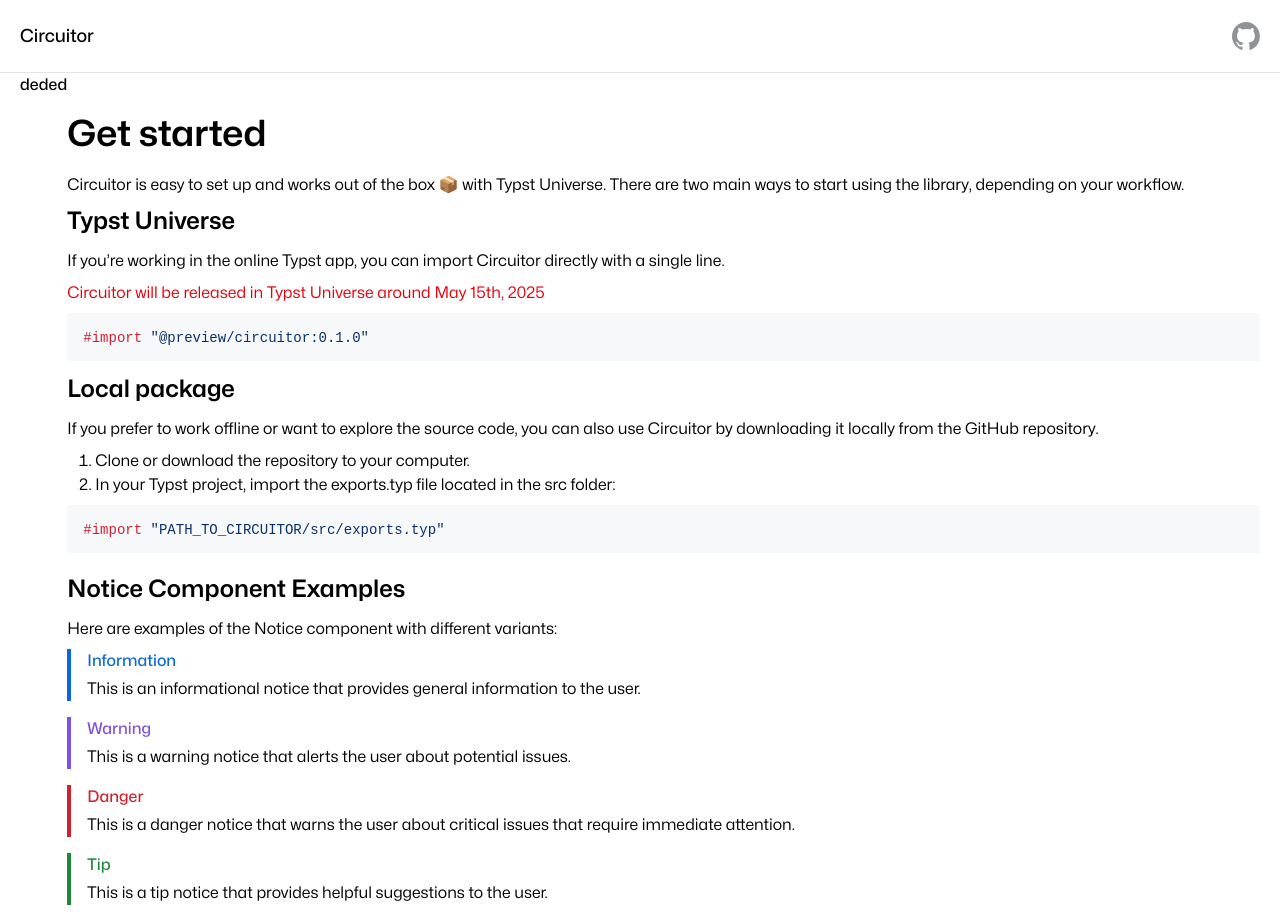
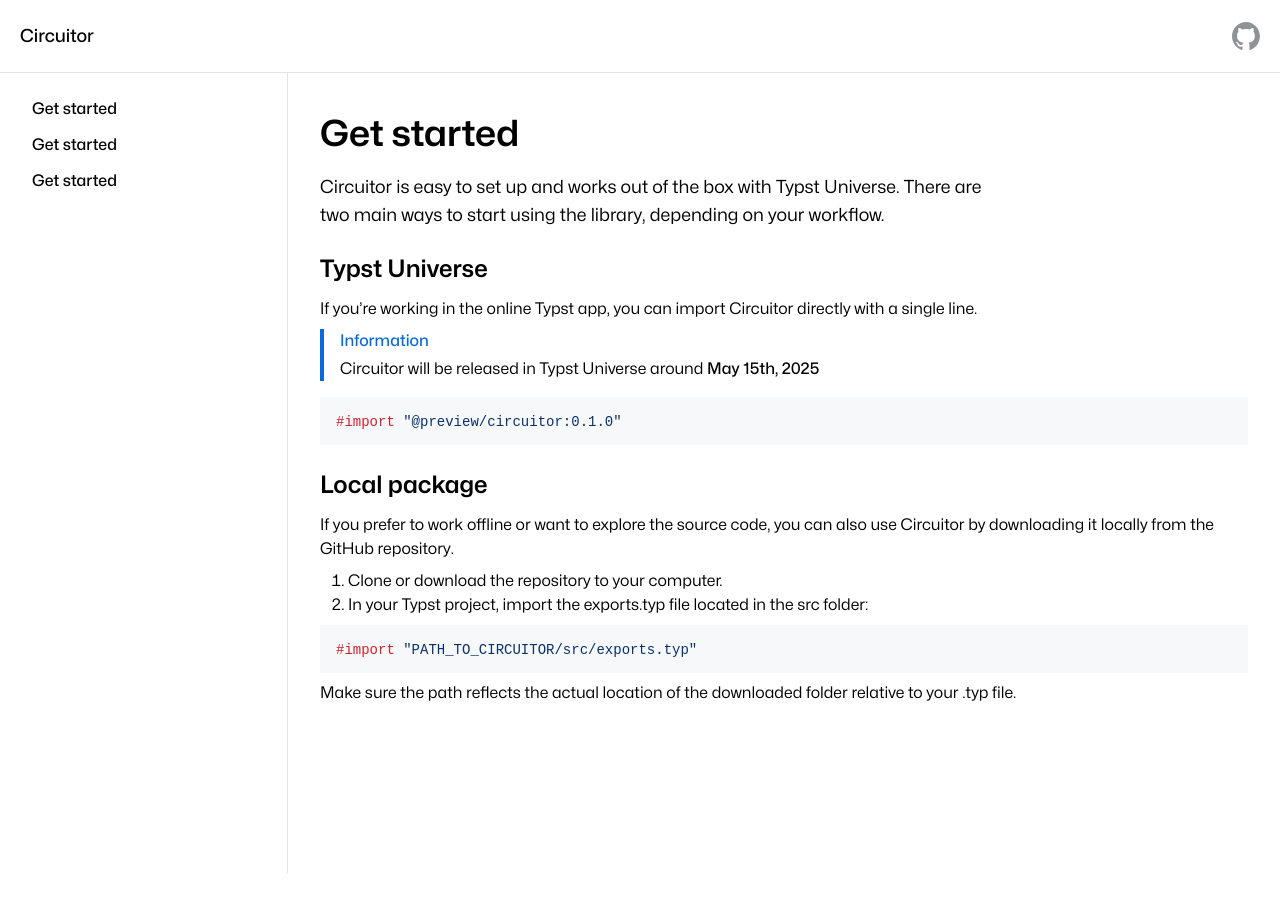
Before and after one commit to l0uisgrange/shiki-minimal-example, a SvelteKit app: page /docs in a window 1280 px wide. Shown: the top 919 px of the page. After the commit the page ends 873 px from the top, so only its background shows below. Built offline with nearby package versions, Linux system fonts and the light colour scheme; a web font is replaced by a local one.

Commit message:
Added basic structure

```diff
--- a/src/app.css
+++ b/src/app.css
@@ -18,16 +18,14 @@
 
 @theme {
     --font-display: "Mona Sans", "sans-serif";
-
     --color-neutral-900: rgb(13,17,23);
+    --color-neutral-border: #3d444d;
     --color-neutral-800: #151b23;
     --color-neutral-100: rgb(246, 248, 250);
 }
 
 html {
     @apply font-display antialiased;
-
-
     pre {
         @apply bg-neutral-100! dark:bg-neutral-800!;
     }
@@ -42,11 +40,15 @@
     @apply dark:bg-neutral-900 dark:text-white;
 }
 
+.border-* {
+    @apply border-neutral-200 dark:border-neutral-800;
+}
+
 h1 {
     @apply text-4xl font-semibold font-stretch-105% mb-5;
 }
 h2 {
-    @apply text-2xl font-semibold mb-3;
+    @apply text-2xl font-semibold mb-3 mt-6;
 }
 p, ul {
     @apply subpixel-antialiased mb-2;
--- a/src/lib/components/Code.svelte
+++ b/src/lib/components/Code.svelte
@@ -24,6 +24,6 @@
 	});
 </script>
 
-<div class="bg-neutral-100 px-4 py-3 dark:bg-neutral-800">
+<div class="mb-2 bg-neutral-100 px-4 py-3 dark:bg-neutral-800">
 	{@html code}
 </div>
--- /dev/null
+++ b/src/lib/components/NavButton.svelte
@@ -0,0 +1,11 @@
+<script lang="ts">
+	let { children, active = false, href } = $props();
+</script>
+
+<a
+	{href}
+	class="block {active &&
+		'bg-neutral-100'} w-full max-w-none cursor-pointer rounded-md px-3 py-1 hover:bg-neutral-100"
+>
+	{@render children()}
+</a>
--- a/src/routes/+layout.svelte
+++ b/src/routes/+layout.svelte
@@ -1,19 +1,23 @@
 <script lang="ts">
 	import '../app.css';
 	import github from '$lib/github-mark.svg';
+	import githublight from '$lib/github-light.svg';
 
 	let { children } = $props();
 </script>
 
-<div class="dark:gray-dark border-b border-neutral-200 py-3">
+<div class="dark:gray-dark dark:border-neutral-border border-b border-neutral-200 py-3">
 	<div class="mx-auto flex items-center justify-between px-5 py-2.5 text-lg font-medium">
 		<a href="/circuitor">Circuitor</a>
 		<a
 			class="opacity-50 transition hover:opacity-75"
 			href="https://github.com/l0uisgrange/circuitor"
 		>
-			<img src={github} alt="circuit" class="size-7" />
+			<img src={github} alt="circuit" class="size-7 dark:hidden" />
+			<img src={githublight} alt="circuit" class="hidden size-7 dark:block" />
 		</a>
 	</div>
 </div>
-{@render children()}
+<div class="max-w-screen">
+	{@render children()}
+</div>
--- a/src/routes/+page.svelte
+++ b/src/routes/+page.svelte
@@ -5,7 +5,7 @@
 <div
 	class="flex min-h-screen w-screen flex-col items-center justify-center bg-neutral-900 py-20 text-center text-white"
 >
-	<span class="max-w-3xl text-7xl font-bold font-stretch-expanded">
+	<span class="max-w-3xl text-4xl font-bold font-stretch-expanded md:text-7xl">
 		Draw electronic circuits like a champion
 	</span>
 	<div class="mt-8 flex items-center gap-3">
@@ -17,7 +17,7 @@
 		</a>
 		<a
 			href="/circuitor/examples"
-			class="rounded-full bg-black/20 px-5 py-2.5 font-medium text-white transition hover:bg-black/40"
+			class="rounded-full bg-black/50 px-5 py-2.5 font-medium text-white transition hover:bg-black/70"
 		>
 			Examples
 		</a>
--- a/src/routes/docs/+layout.svelte
+++ b/src/routes/docs/+layout.svelte
@@ -1,10 +1,25 @@
 <script lang="ts">
+	import NavButton from '$lib/components/NavButton.svelte';
+	import { page } from '$app/state';
+
 	let { children } = $props();
 </script>
 
-<div class="mx-auto flex items-start px-5">
-	<div class="font-medium">deded</div>
-	<article class="flex-auto py-10">
+<div class="flex max-w-screen items-start overflow-hidden">
+	<div
+		class="dark:border-neutral-border min-h-screen w-72 flex-none space-y-1 border-r border-neutral-200 p-5 font-medium"
+	>
+		<NavButton href="/circuitor/docs" active={page.url.pathname === '/circuitor/docs'}
+			>Get started</NavButton
+		>
+		<NavButton href="/circuitor/" active={page.url.pathname === '/circuitor/docs'}
+			>Get started</NavButton
+		>
+		<NavButton href="/circuitor" active={page.url.pathname === '/circuitor/docs'}
+			>Get started</NavButton
+		>
+	</div>
+	<article class="px-8 py-10">
 		{@render children()}
 	</article>
 	<div></div>
--- a/src/routes/docs/+page.svelte
+++ b/src/routes/docs/+page.svelte
@@ -4,15 +4,21 @@
 </script>
 
 <h1>Get started</h1>
-<p>
-	Circuitor is easy to set up and works out of the box 📦 with Typst Universe. There are two main
-	ways to start using the library, depending on your workflow.
+<p class="max-w-2xl text-lg">
+	Circuitor is easy to set up and works out of the box with <a
+		target="_blank"
+		href="https://typst.app/universe">Typst Universe</a
+	>. There are two main ways to start using the library, depending on your workflow.
 </p>
 <h2>Typst Universe</h2>
 <p>
 	If you’re working in the online Typst app, you can import Circuitor directly with a single line.
 </p>
-<p class="text-red-600">Circuitor will be released in Typst Universe around May 15th, 2025</p>
+<Notice type="info" title="Information">
+	Circuitor will be released in Typst Universe around <span class="font-medium"
+		>May 15th, 2025</span
+	>
+</Notice>
 <Code content={'#import "@preview/circuitor:0.1.0"'} />
 <h2 class="mt-3">Local package</h2>
 <p>
@@ -24,31 +30,7 @@
 	<li>In your Typst project, import the exports.typ file located in the src folder:</li>
 </ul>
 <Code content={'#import "PATH_TO_CIRCUITOR/src/exports.typ"'} />
-
-<h2 class="mt-5">Notice Component Examples</h2>
-<p>Here are examples of the Notice component with different variants:</p>
-
-<Notice type="info" title="Information">
-	This is an informational notice that provides general information to the user.
-</Notice>
-
-<Notice type="warning" title="Warning">
-	This is a warning notice that alerts the user about potential issues.
-</Notice>
-
-<Notice type="danger" title="Danger">
-	This is a danger notice that warns the user about critical issues that require immediate attention.
-</Notice>
-
-<Notice type="tip" title="Tip">
-	This is a tip notice that provides helpful suggestions to the user.
-</Notice>
-
-<Notice type="note" title="Note">
-	This is a note notice that provides additional context or details.
-</Notice>
-
-<h3 class="mt-3">Usage</h3>
-<Code content={`<Notice type="info" title="Optional Title">
-  Your notice content goes here.
-</Notice>`} />
+<p>
+	Make sure the path reflects the actual location of the downloaded folder relative to your .typ
+	file.
+</p>
```
Also changed, not shown: src/lib/github-light.svg (added), static/404.html (added).
